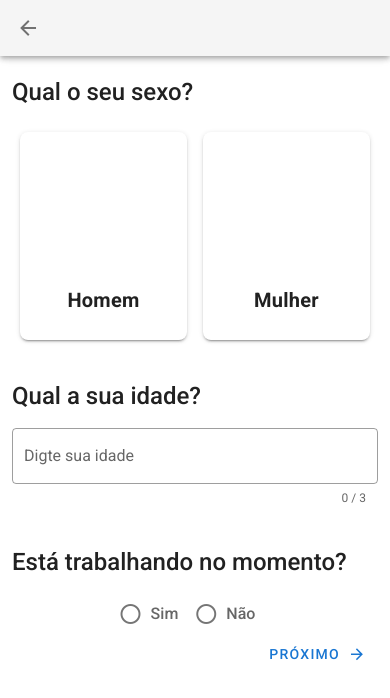
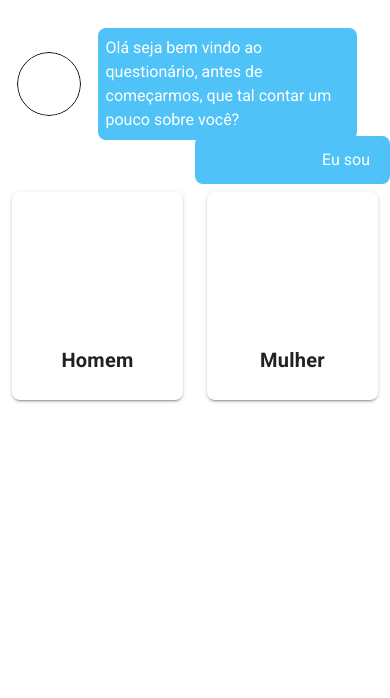
Before and after one commit to rivailruiz/ProMental-1, a Vue app: page /formScreenData in a window 390 px wide. Shown: the top 698 px of the page. Built offline with nearby package versions, Linux system fonts and the light colour scheme.

Commit message:
problem with progress bar and dataScreen

```diff
--- a/src/main.js
+++ b/src/main.js
@@ -12,7 +12,7 @@ const router = new VueRouter({
 			path: '/home',
 			name: 'Home',
 			component: () =>
-					import(/*webpackChunkName: home*/ './screens/Home')
+					import(/* webpackChunkName: home */ './screens/Home')
 		},
 		{
 			path: '/',
@@ -22,13 +22,13 @@ const router = new VueRouter({
 			path: '/formScreenData',
 			name: 'FormScreenData',
 			component: () =>
-					import(/*webpackChunkName: formScreenData*/ './screens/FormScreenData')
+					import(/* webpackChunkName: formScreenData */ './screens/FormScreenData')
 		},
 		{
 			path: '/quizScreen',
 			name: 'QuizScreen',
 			component: () =>
-					import(/*webpackChunkName: quizScreen*/ './screens/QuizScreen')
+					import(/* webpackChunkName: quizScreen */ './screens/QuizScreen')
 		}
 	]
 })
--- a/src/screens/FormScreenData.vue
+++ b/src/screens/FormScreenData.vue
@@ -1,55 +1,80 @@
 <template>
-    <v-container class="border mx-auto my-0" style="background-color:white">
+    <v-container class="active2 pa-0 align-start" fluid fill-height>
+        <v-container fluid class="active2">
+            <v-row class="border mt-4">
+                <v-col class="active2 pa-0" cols="12">
+                    <v-row class=" justify-left" no-gutters>
+                        <v-col class="border2 message col-3 col-md-1 col-sm-3">
+                            <v-avatar class=" mx-auto" size="64">
+                                <v-img class="border-image" src="./../assets/avatar-boy.png" alt="logo" />
+                            </v-avatar>
+                        </v-col>
 
-        <v-app-bar app>
-            <v-btn icon router :to="home">
-                <v-icon> mdi-arrow-left</v-icon>
-            </v-btn>
-        </v-app-bar>
+                        <v-col class="pa-2 border3 rounded-lg
+                                    light-blue lighten-2
+                                    text-width-subtitle-2 white--text text-left
+                                    col-md-8 col-8">
+                            <p class="mx-auto my-auto">Olá seja bem vindo ao questionário,
+                                antes de começarmos, que tal contar um pouco sobre você?</p>
+                        </v-col>
+                    </v-row>
+                </v-col>
+            </v-row>
 
-        <v-form class="border mt-2" ref="firstForm">
-            <p class="text-h5 font-weight-medium border">Qual o seu sexo? </p>
+            <v-row class="active2 mt-2 justify-end">
+                <v-col class="active2  rounded-lg light-blue lighten-2 white--text col-6 col-md-3 mr-md-4">
+                    <p class=" my-0  mr-2 text-right">Eu sou</p>
+                </v-col>
+            </v-row>
 
-            <v-item-group active-class="active" v-model="cardSelection" :rules="cardRule" >
-                <v-layout justify-space-around>
-                    <v-flex class="pa-2" xs6 sm3>
+            <v-row class="active2 mt-2 ">
+                <v-col class="border2 " cols="12">
+
+                    <v-item-group v-if="steps === null" active-class="active justify-space-around" v-model="cardSelection" >
+                        <v-row class="justify-space-around">
+                            <v-col class="border col-6 col-md-3 ">
                                 <v-item v-slot:default="{ active, toggle }">
                                     <v-card
-                            :color="active ? 'light-blue lighten-1' : ''"
+                                    :color="active ? 'light-blue lighten-3' : ''"
                                     class="display-3 text-center rounded-lg pt-2"
                                     height="208"
                                     min-width="100"
                                     max-width="300"
                                     @click="toggle">
 
-                                <v-img  height="128" width="128" class="mx-auto rounded-lg" :src="require(`./../assets/${cardsGender[0].image}`)"  />
-                                <v-card-title v-if="!active" class="justify-center font-weight-bold">{{cardsGender[0].title}}</v-card-title>
-                                <v-card-title v-if="active" class="white--text justify-center font-weight-bold">{{cardsGender[0].title}}</v-card-title>
+                                        <v-img  height="128" width="128" class="mx-auto rounded-lg" :src="require(`@/assets/avatar-boy.png`)"  />
+                                        <v-card-title v-if="!active" class="justify-center font-weight-bold">Homem</v-card-title>
+                                        <v-card-title v-else-if="active" class="white--text justify-center font-weight-bold">Homem</v-card-title>
                                     </v-card>
                                 </v-item>
-                    </v-flex>
-
-                    <v-flex class="pa-2" sm3>
+                            </v-col>
+                            <v-col class="border col-6 col-md-3">
                                 <v-item v-slot:default="{ active, toggle }">
                                     <v-card
-                            :color="active ? 'light-blue lighten-1' : ''"
+                                    :color="active ? 'pink lighten-3' : ''"
                                     class="display-3 text-center rounded-lg pt-2"
                                     height="208"
                                     min-width="100"
                                     max-width="300"
                                     @click="toggle">
 
-                                <v-img height="128" width="128" class="mx-auto rounded-lg" :src="require(`./../assets/${cardsGender[1].image}`)" />
-                                <v-card-title v-if="!active" class="justify-center font-weight-bold">{{cardsGender[1].title}}</v-card-title>
-                                <v-card-title v-if="active" class="white--text justify-center font-weight-bold">{{cardsGender[1].title}}</v-card-title>
+                                        <v-img  height="128" width="128" class="mx-auto rounded-lg" :src="require(`@/assets/avatar-girl.png`)"  />
+                                        <v-card-title v-if="!active" class="justify-center font-weight-bold">Mulher</v-card-title>
+                                        <v-card-title v-if="active" class="white--text justify-center font-weight-bold">Mulher</v-card-title>
                                     </v-card>
                                 </v-item>
-                    </v-flex>
-                </v-layout>
+                            </v-col>
+                        </v-row>
                     </v-item-group>
 
-            <p class="text-h5 font-weight-medium border mt-8 mb-4">Qual a sua idade? </p>
+                     <v-radio-group v-else-if="steps === 'genderOk'"
+                     v-model="radio"
+                     row required>
+                        <v-radio label="Sim" value="sim" class="mx-auto"></v-radio>
+                        <v-radio label="Não" value="nao" class=" mx-auto"></v-radio>
+                    </v-radio-group>
 
+                    <v-form ref="ageForm" v-else-if="steps === 'workOk'" >
                         <v-text-field
                         outlined
                         type="number"
@@ -57,33 +82,36 @@
                         :counter="maxTextAgeInput"
                         :rules="ageRule"
                         label="Digte sua idade"
-            required
-            ></v-text-field>
+                        required>
+                        </v-text-field>
+                    </v-form>
+                </v-col>
+            </v-row>
 
-            <p class="text-h5 font-weight-medium border mt-8 mb-4">Está trabalhando no momento? </p>
+        </v-container>
 
-            <v-layout row justify-space-around class="border" wrap>
-                <v-radio-group class="border font-weight-medium" v-model="radio" :rules="radioRule" row required>
-                    <v-radio label="Sim" value="yes"></v-radio>
-                    <v-radio label="Não" value="no"></v-radio>
-                </v-radio-group>
-            </v-layout>
-        </v-form>
-
-        <v-container class=" text-right pa-0">
-            <v-flex class="d-inline-flex ">
-
-                    <v-btn
-                    color="primary" tile text
-                    @click="submit()"
-                    >
-                        Próximo
-                        <v-icon right color="primary">mdi-arrow-right</v-icon>
+        <v-container class="">
+            <v-btn v-if="cardSelection !== null && steps === null" block class="success"
+            dark x-large rounded
+            @click="confirmar('genderOk')">
+                confirmar
             </v-btn>
 
-            </v-flex>
+            <v-btn v-else-if="radio !== null && steps === 'genderOk'"
+            block
+            class="success "
+            dark x-large rounded
+            @click="confirmar('workOk')">
+                confirmar
+            </v-btn>
+
+        <v-btn v-else-if="steps === 'workOk' && ageField !== ''"
+            block class="success "
+            dark x-large rounded
+            @click="confirmar('ageOk')">
+                confirmar
+            </v-btn>
         </v-container>
-
     </v-container>
 </template>
 
@@ -91,65 +119,75 @@
 // v-for="cardsGender in cardsGender" :key="cardsGender.title"
 // import CardsGender from './../components/CardsGender'
 export default {
-    // components: {CardsGender},
     data: () => {
         return {
         cardSelection: null,
+        steps: null,
+        gender: null,
+        age: null,
+        isWorking: null,
+        ageField: '',
         maxTextAgeInput: 3,
-            ageField: '',
         radio: null,
-            home: '/home',
-            quizScreen: '/quizScreen',
-            cardsGender: [{key: 1, title: 'Homem', image: "avatar-boy.png", src: "./../assets/avatar-boy.png"},
-            {key: 2, title: 'Mulher', image: `avatar-girl.png`, src: "./../assets/avatar-boy.png"}],
-            validade: 0,
-
-            //Rules for the Form Screen
         ageRule: [
                 ageRules => ageRules.length < 4 || 'Excedido quantidade de caracteres',
                 ageRules => ageRules !== '' || 'Campo Invalido',
                 ageRules => ageRules < 120 || 'Acho dificil você estar vivo',
                 // ageRules => ageRules > 15 || 'Você não deveria estar respondendo este formulário'
-            ],
-            radioRule: [
-                radio => radio === 'yes' || radio === 'no' || 'Campo não selecionado'
-            ],
-            cardRule: [
-                card => console.log(card) || console.log('Deu errado')
-            ],
+        ],}
+    },
+    methods: {
+        confirmar(step){
+            console.log(this.steps)
+            if(step === 'genderOk'){
+                this.steps = step;
+                if(this.cardSelection == 0){
+                    this.gender = 'male';
+                }else if(this.cardSelection == 1){
+                    this.gender = 'female'
                 }
-        //
-    },
+            }else if(step === 'workOk'){
+                this.steps = step;
+                console.log(this.radio)
+                this.isWorking = this.radio;
 
-    methods: {
-        submit(){
-            if(this.$refs.firstForm.validate()){
-                console.log(this.radio , this.ageField);
-                this.validade = 1;
-                console.log(this.radio , this.ageField );
-                this.$router.push({name:'QuizScreen', params:{gender: this.cardSelection, isWorking: this.radio , age: this.ageField }});
-            }
-        },
-        genderValidation(gender){
-            console.log(gender);
-            this.cardSelection = gender;
-            console.log(this.cardSelection);
-        },
-        shareData(){
-            this.$router.push({name:'QuizScreen', params:{gender: this.cardSelection, isWorking: this.radio , age: this.ageField }});
+            }else if(step === 'ageOk'){
+                console.log('entrou')
+                if(this.$refs.ageForm.validate()){
+                    console.log(this.$refs.ageForm);
+                    this.steps = step;
+                    this.validate = 1;
+                    this.age = this.ageField;
+                    this.$router.push({name:'QuizScreen', params:{genderP: this.gender, isWorkingP: this.radio , ageP: this.age }})
                 }
             }
+
         }
+    }
+};
 </script>
 
 <style scoped>
-.border{
-    /* border: 1px solid red; */
+/* .border {
+  border: 1px solid red;
 }
-.active{
+.border2 {
+  border: 1px solid red;
+  background-color: green;
+}
+.active {
   border: 1px solid rgb(241, 215, 215);
 }
-.active2{
+.active2 {
+  border: 1px solid black;
+} */
+
+.message{
+    display: flex;
+    align-items: center;
+    justify-items: center;
+}
+.border-image {
   border: 1px solid black;
 }
 </style>
--- a/src/screens/QuizScreen.vue
+++ b/src/screens/QuizScreen.vue
@@ -17,8 +17,17 @@
                                             blue ligthteen-4
                                             text-width-subtitle-2 white--text text-left
                                             col-md-8 col-8" >
-                                <p v-if="dataBaseQuestions.ask[dataBaseQuestion.askIndexBase] !== lastQuestion && score < cutScore" class="mx-auto my-auto">{{dataBaseQuestions.ask[dataBaseQuestion.askIndexBase]}}</p>
-                                <p  v-if="(dataBaseQuestions.ask[dataBaseQuestion.askIndexBase] === lastQuestion || score >= cutScore) && dataBaseQuestionsGroup4.ask[dataBaseQuestionsGroup4.askIndexG4] !== lastQuestion" class="mx-auto my-auto">{{dataBaseQuestionsGroup4.ask[dataBaseQuestionsGroup4.askIndexG4]}}</p>
+                                <p v-if="dataBaseQuestions.ask[dataBaseQuestions.askIndexBase] !== lastQuestion &&
+                                         user.score < cutScore"
+                                         class="mx-auto my-auto">{{dataBaseQuestions.ask[dataBaseQuestions.askIndexBase]}}</p>
+
+                                <p  v-if="(dataBaseQuestions.ask[dataBaseQuestions.askIndexBase] === lastQuestion || user.score >= cutScore) &&
+                                           dataBaseQuestionsGroup4.ask[dataBaseQuestionsGroup4.askIndexG4] !== lastQuestion"
+                                           class="mx-auto my-auto">{{dataBaseQuestionsGroup4.ask[dataBaseQuestionsGroup4.askIndexG4]}}</p>
+
+                                <p v-if=" dataBaseQuestionsGroup4.ask[dataBaseQuestionsGroup4.askIndexG4] === lastQuestion && user.isWorking === 'sim' &&
+                                          dataBaseQuestionsWork.ask[dataBaseQuestionsWork.askIndexWork] !== lastQuestion"
+                                          class="mx-auto my-auto">{{dataBaseQuestionsWork.ask[dataBaseQuestionsWork.askIndexWork]}}</p>
                             </v-col>
                         </v-row>
                 </v-col>
@@ -34,7 +43,7 @@
 
 
         <v-container class="px-6 align-center" fluid wrap>
-            <v-row  v-if="(dataBaseQuestions.ask[dataBaseQuestions.askIndexBase] !== lastQuestion && score < cutScore)"
+            <v-row  v-if="(dataBaseQuestions.ask[dataBaseQuestions.askIndexBase] !== lastQuestion && user.score < cutScore)"
                     class="border-chat justify-space-around py-2" no-gutters >
                 <template v-for="(answare,index) in dataBaseQuestions.answare">
                     <v-col class="border4 col-4 col-md-5"  cols="4" :key="index">
@@ -45,7 +54,8 @@
                 </template>
             </v-row>
 
-            <v-row v-if="(((dataBaseQuestions.ask[dataBaseQuestions.askIndexBase] === lastQuestion) || score >= cutScore) && dataBaseQuestionsGroup4.ask[dataBaseQuestionsGroup4.askIndexG4] !== lastQuestion)"
+            <v-row v-if="(((dataBaseQuestions.ask[dataBaseQuestions.askIndexBase] === lastQuestion) || user.score >= cutScore) &&
+                            dataBaseQuestionsGroup4.ask[dataBaseQuestionsGroup4.askIndexG4] !== lastQuestion)"
                         class="border3 justify-space-around pa-2" no-gutters >
                 <template v-for="(answare,index) in dataBaseQuestionsGroup4.answare">
                     <v-col class="border4"  cols="4" :key="index">
@@ -56,11 +66,17 @@
                 </template>
             </v-row>
 
-            <!-- <v-row class="border3 justify-end mt-0" >
-                <v-col class="border4 " cols="10">
-                        asdfg
-                </v-col>
-            </v-row> -->
+            <v-row v-if="( dataBaseQuestionsGroup4.ask[dataBaseQuestionsGroup4.askIndexG4] === lastQuestion && user.isWorking === 'sim' &&
+                            dataBaseQuestionsWork.ask[dataBaseQuestionsWork.askIndexWork] !== lastQuestion)"
+                        class="border3 justify-space-around pa-2" no-gutters >
+                <template v-for="(answare,index) in dataBaseQuestionsWork.answare">
+                    <v-col class="border4 col-12 col-md-5 mt-2"  :key="index">
+                        <v-btn block class="wrap rounded-xl" color="primary" @click="answareQuestion(answare, dataBaseQuestionsWork.id)">
+                                {{answare}}
+                        </v-btn>
+                    </v-col>
+                </template>
+            </v-row>
         </v-container>
 
     </v-container>
@@ -74,9 +90,10 @@ import ToolBar from './../components/ToolBar.vue'
 export default {
     components: {ToolBar},
     data: () => ({
-        user: { age: this.$route.params.age,
-                gender: this.$route.params.gender,
-                isWorking: this.$route.params.isWorking
+        user: { age: null,
+                gender: null,
+                isWorking: null ,
+                score: 0,
         },
 
         dataBaseQuestions:{ id:'base',
@@ -96,7 +113,7 @@ export default {
                                 'Tem tido a ideia de acabar com a vida ', 'Sente-se uma pessoa inútil, sem préstimo' ,'fim']},
         dataBaseQuestionsWork:{ id:'work',
                                 askIndexWork:0,
-                                answare: ['sim', 'nao', 'teste'],
+                                answare: ['Nunca', 'Poucas vezes', 'Poucas vezes ao mês', '1 x por semana', 'Poucas vezes por semana', 'Sempre'],
                                 ask: ['Sinto que meu trabalho está me desgastando.', 'Quando termino minha jornada de trabalho sinto-me esgotado',
                                 'Quando me levanto pela manhã e me deparo com outra jornada de trabalho, já me sinto esgotado', 'Sinto que estou trabalhando demais.',
                                 'Sinto-me frustrado(a) com meu trabalho.', 'Sinto-me como se estivesse no limite de minhas possibilidades.',
@@ -111,15 +128,11 @@ export default {
                                 'Parece-me que os beneficiados com meu trabalho culpam-me por alguns de seus problemas.', 'fim']
         },
         progress: 0,
-        score: 0,
         lastQuestion: 'fim',
         cutScore: 7,
+        faintScore: 0,
 
-        //imported data
-        age: null,
-        isWorking: null,
-        gender: null,
-
+        addProgress: null,
     }),
 
     methods: {
@@ -131,25 +144,41 @@ export default {
                 console.log(this.dataBaseQuestionsGroup4.classifcationG4);
             }
             if(answare === 'sim'){
-                this.score++;
-                console.log(this.score);
+                this.user.score++;
+                console.log('User Score:', this.user.score);
             }else if(answare === 'Poucas vezes'){
-                this.score += 1;
-                console.log(this.score);
+                this.user.score += 1;
+                console.log('User Score:', this.user.score);
             }else if(answare === 'Poucas vezes ao mês'){
-                this.score += 2;
-                console.log(this.score);
+                this.user.score += 2;
+                console.log('User Score:', this.user.score);
             }else if(answare === '1 x por semana'){
-                this.score += 3;
-                console.log(this.score);
+                this.user.score += 3;
+                console.log('User Score:', this.user.score);
             }else if(answare === 'Poucas vezes por semana'){
-                this.score += 4;
-                console.log(this.score);
+                this.user.score += 4;
+                console.log('User Score:', this.user.score);
             }else if(answare === 'Sempre'){
-                this.score += 5;
-                console.log(this.score);
+                this.user.score += 5;
+                console.log('User Score:', this.user.score);
             }
 
+            this.faintScore++;
+
+            console.log('User Score:', this.user.score, 'Cut Score:', this.cutScore, 'FaintScore', this.faintScore);
+            console.log('Antes:', 'Progress:', this.progress, 'Cut Score:', this.addProgress);
+
+            if(this.faintScore === this.cutScore){
+                if(this.user.isWorking == 'sim'){
+                    this.progress = 100 - (22*this.addProgress);
+                }else if(this.user.isWorking == 'nao'){
+                    this.progress = 100 - (4*this.addProgress);
+                }
+            }else if(this.faintScore !== this.cutScore){
+                this.progress += this.addProgress;
+            }
+
+            console.log('Depois:', 'Progress:', this.progress, 'Cut Score:', this.addProgress)
             switch (id){
                 case 'base':
                     this.dataBaseQuestions.askIndexBase++;
@@ -161,10 +190,9 @@ export default {
                     this.dataBaseQuestionsWork.askIndexWork++;
                     break;
                 default:
-                    console.log('id não encontrado')
+                    console.log('id não encontrado');
             }
 
-            this.progress += 5;
         },
         limparlista(){
             this.perguntas.pop();
@@ -179,9 +207,28 @@ export default {
         // },
     },
     created(){
-        this.user.age = this.$route.params.age;
-        this.user.gender = this.$route.params.gender;
-        this.user.isWorking = this.$route.params.isWorking;
+        this.user.age = this.$route.params.ageP;
+        this.user.gender = this.$route.params.genderP;
+        this.user.isWorking = this.$route.params.isWorkingP;
+
+        console.log(this.user);
+
+        if(this.$route.params.genderP === 'male'){
+            this.cutScore = 6;
+
+        }else if(this.$route.params.genderP === 'female'){
+            console.log('cutScore: ', this.cutScore);
+            this.cutScore = 7;
+            console.log('cutScore:', this.cutScore);
+        }
+
+        if(this.$route.params.isWorkingP == 'sim'){
+            this.addProgress = 100/42;
+            console.log('Add Progress: ', this.addProgress);
+        }else if(this.$route.params.isWorkingP == 'nao'){
+            this.addProgress = 100/20;
+            console.log('Add Progress:', this.addProgress);
+        }
     }
 }
 </script>
```
Lines whose indentation alone changed are shown as unchanged.
